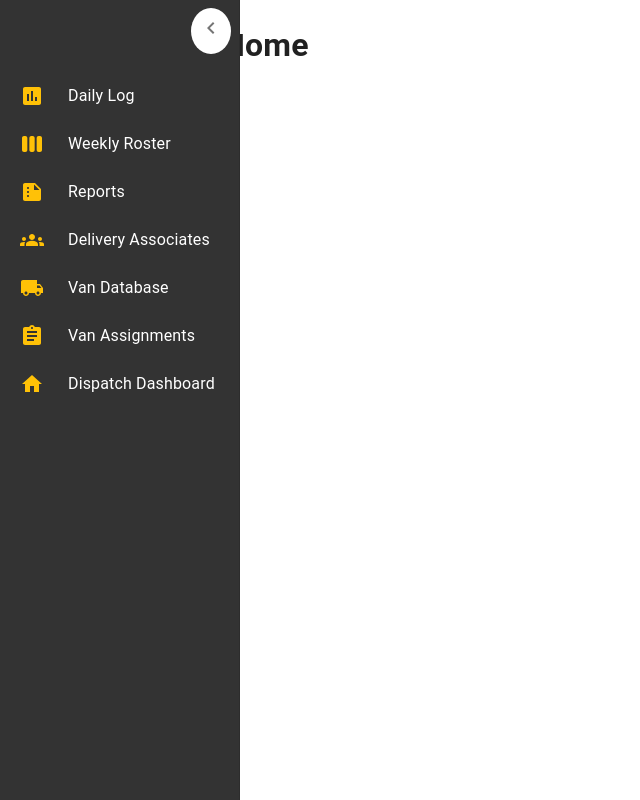
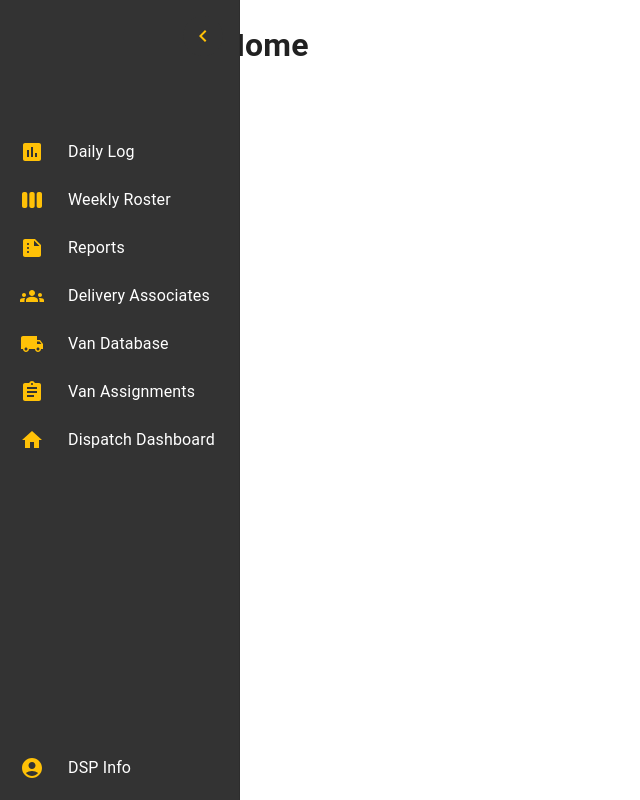
Before and after one commit to alexoserna/dsp-management-system, a React (Create React App) app: page / in a window 1280 px wide. Both pictures are taken after a click on the button "open drawer". Shown: the whole page, without its empty margins (0-640 px from the left). Built offline with nearby package versions, Linux system fonts and the light colour scheme.

Commit message:
merged from main and adjusted colors for the sidebar and chevron button

```diff
--- a/src/Theme.js
+++ b/src/Theme.js
@@ -23,6 +23,17 @@ const theme = createTheme({
                 },
             },
         },
+        MuiIconButton : {
+            styleOverrides: {
+                root: {
+                    width: '40px',
+                    height: '40px',
+                    backgroundColor: '#333333',
+                    color: '#ffc107',
+                    borderRadius: '50%',
+                },
+            },
+        },
     },
     palette: {
         primary: {
--- a/src/components/SideBar.js
+++ b/src/components/SideBar.js
@@ -108,11 +108,11 @@ export default function Sidebar() {
           sx={{
             display: open ? 'block' : 'none',
             position: 'absolute',
-            top: theme.spacing(1),
-            right: theme.spacing(1),
+            top: theme.spacing(2),
+            right: theme.spacing(2),
             zIndex: theme.zIndex.drawer + 1,
             borderRadius: '50%',
-            backgroundColor: theme.palette.background.paper,
+            backgroundColor: theme.palette.background,
             '&:hover': {
               backgroundColor: theme.palette.action.hover,
             },
@@ -131,6 +131,8 @@ export default function Sidebar() {
         >
 
           <List>
+
+            {/* Daily Log */}
             <ListItem disablePadding sx={{ display: 'block' }}>
               <ListItemButton
                 component={NavLink}
@@ -162,6 +164,7 @@ export default function Sidebar() {
               </ListItemButton>
             </ListItem>
 
+            {/* Weekly Roster */}
             <ListItem disablePadding sx={{ display: 'block' }}>
               <ListItemButton
                 component={NavLink}
@@ -193,6 +196,7 @@ export default function Sidebar() {
               </ListItemButton>
             </ListItem>
 
+            {/* Reports */}
             <ListItem disablePadding sx={{ display: 'block' }}>
               <ListItemButton
                 component={NavLink}
@@ -224,6 +228,7 @@ export default function Sidebar() {
               </ListItemButton>
             </ListItem>
 
+            {/* Delivery Associates */}
             <ListItem disablePadding sx={{ display: 'block' }}>
               <ListItemButton
                 component={NavLink}
@@ -255,6 +260,7 @@ export default function Sidebar() {
               </ListItemButton>
             </ListItem>
 
+            {/* Van Database */}
             <ListItem disablePadding sx={{ display: 'block' }}>
               <ListItemButton
                 component={NavLink}
@@ -286,6 +292,7 @@ export default function Sidebar() {
               </ListItemButton>
             </ListItem>
 
+            {/* Van Assignments */}
             <ListItem disablePadding sx={{ display: 'block' }}>
               <ListItemButton
                 component={NavLink}
@@ -317,6 +324,7 @@ export default function Sidebar() {
               </ListItemButton>
             </ListItem>
 
+            {/* Dispatch Dashboard */}
             <ListItem disablePadding sx={{ display: 'block' }}>
               <ListItemButton
                 component={NavLink}
@@ -348,7 +356,8 @@ export default function Sidebar() {
               </ListItemButton>
             </ListItem>
 
-            <ListItem disablePadding sx={{ display: 'block', marginTop: 50 }}>
+            {/* This is for the bottom account button */}
+            <ListItem disablePadding sx={{ display: 'block', marginTop: 35 }}>
               <ListItemButton
                 component={NavLink}
                 to="/Account"
@@ -378,11 +387,13 @@ export default function Sidebar() {
                 />
               </ListItemButton>
             </ListItem>
+
           </List>
 
+        </Box>
 
-        </Box>
       </Drawer>
+
     </Box>
   );
 }
```
